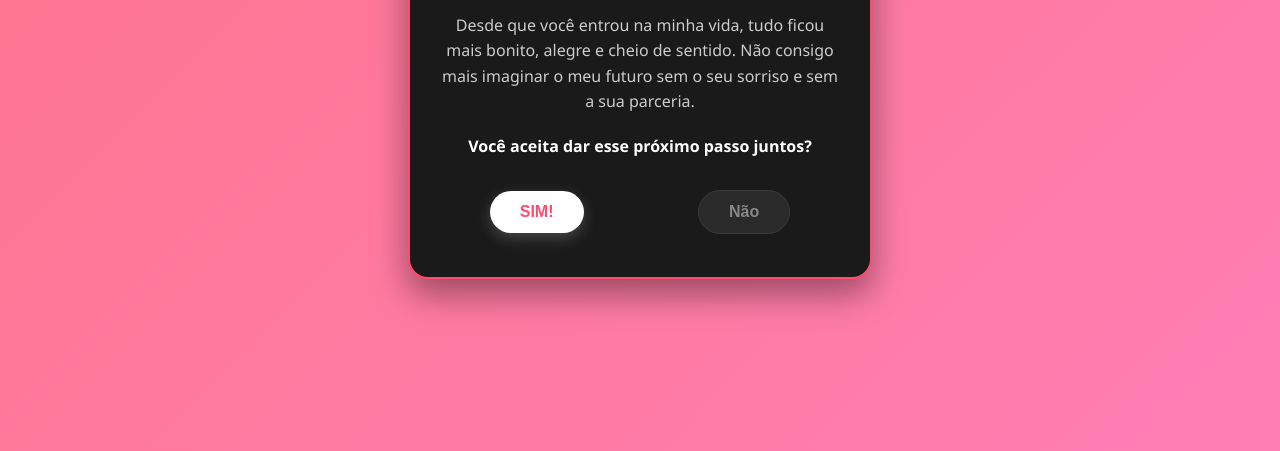
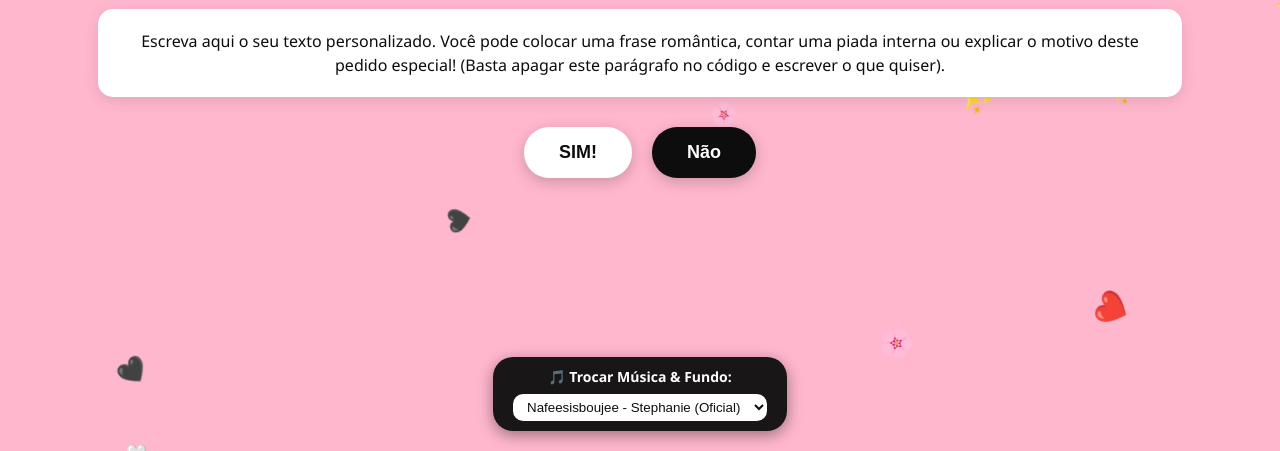
Before and after one commit to paulobjj20/pedid0, a plain HTML site: page index.html in a window 1280 px wide. Shown: the part 349-800 px from the top of the page. Drawn offline with Linux system fonts and the light colour scheme.

Commit message:
Update index.html

```diff
--- a/index.html
+++ b/index.html
@@ -3,208 +3,244 @@
 <head>
     <meta charset="UTF-8">
     <meta name="viewport" content="width=device-width, initial-scale=1.0">
-    <title>Tenho uma pergunta importante...</title>
+    <title>Pedido Especial</title>
     <style>
-        /* CONFIGURAÇÕES GLOBAIS (Fundo Rosa/Vermelho Romântico) */
+        /* 60% ROSA CLARO - Dominante no fundo da tela */
         body {
             margin: 0;
             padding: 0;
-            box-sizing: border-box;
-            font-family: 'Segoe UI', Tahoma, Geneva, Verdana, sans-serif;
-            background: linear-gradient(135deg, #ff758c 0%, #ff7eb3 100%);
+            width: 100vw;
             height: 100vh;
+            overflow: hidden;
             display: flex;
+            flex-direction: column;
             justify-content: center;
             align-items: center;
-            overflow: hidden;
+            font-family: 'Segoe UI', Tahoma, Geneva, Verdana, sans-serif;
+            background: #ffb7ce; /* Rosa claro marcante como cor dominante */
+            transition: background 1s ease;
         }
 
-        /* CARD PRINCIPAL (Preto Elegante conforme os comentários) */
-        .card-pedido {
-            background-color: #1a1a1a;
-            color: #ffffff;
-            padding: 40px 30px;
-            border-radius: 20px;
-            box-shadow: 0 15px 35px rgba(0, 0, 0, 0.4);
+        /* 30% PRETO - Título estrutural de forte impacto */
+        h1 {
+            color: #0d0d0d; /* Preto absoluto */
+            margin-bottom: 20px;
+            text-shadow: 1px 1px 3px rgba(255, 255, 255, 0.5);
             text-align: center;
-            max-width: 400px;
-            width: 90%;
-            border: 2px solid #ff4b6e;
-            position: relative;
             z-index: 10;
         }
 
-        /* Animação do Coração do Topo */
-        .coracao-topo {
-            font-size: 50px;
-            margin-bottom: 10px;
-            display: inline-block;
-            animation: pulsar 1.2s infinite;
+        /* 20% BRANCO - Espaço para o Texto Personalizado no Meio */
+        .texto-personalizado {
+            background-color: #ffffff; /* Branco */
+            color: #0d0d0d; /* Texto preto para legibilidade */
+            padding: 20px 30px;
+            border-radius: 15px;
+            max-width: 80%;
+            text-align: center;
+            font-size: 16px;
+            line-height: 1.5;
+            margin-bottom: 30px;
+            box-shadow: 0 4px 15px rgba(0, 0, 0, 0.1);
+            z-index: 10;
         }
 
-        h1 {
-            font-size: 26px;
-            color: #ff4b6e;
-            margin-bottom: 15px;
+        .botoes {
+            display: flex;
+            gap: 20px;
+            z-index: 10;
         }
 
-        .texto-pedido {
-            font-size: 16px;
-            line-height: 1.6;
-            color: #cccccc;
-            margin-bottom: 20px;
+        /* Botões de ação com alto contraste e SEM BORDAS */
+        button {
+            padding: 15px 35px;
+            font-size: 18px;
+            font-weight: bold;
+            border: none; /* Borda removida */
+            border-radius: 25px;
+            cursor: pointer;
+            transition: transform 0.2s, background-color 0.3s;
+            box-shadow: 0 4px 15px rgba(0, 0, 0, 0.2);
         }
 
-        /* Frase de Efeito em Branco */
-        .frase-efeito {
-            font-weight: bold;
-            font-size: 16px;
-            color: #ffffff;
-            margin-bottom: 30px;
+        #btnSim {
+            background-color: #ffffff; /* Branco */
+            color: #0d0d0d; /* Texto preto */
         }
 
-        /* Zona dos Botões */
-        .botoes-container {
-            display: flex;
-            justify-content: space-around;
-            align-items: center;
-            gap: 15px;
-            height: 50px;
-            position: relative;
+        #btnSim:hover {
+            transform: scale(1.1);
+            background-color: #e6e6e6;
         }
 
-        .btn {
-            padding: 12px 30px;
-            font-size: 16px;
-            font-weight: bold;
-            border-radius: 25px;
-            cursor: pointer;
-            border: none;
-            transition: transform 0.2s, background-color 0.2s;
+        #btnNao {
+            background-color: #0d0d0d; /* Preto */
+            color: #ffffff; /* Texto Branco */
         }
 
-        .btn:hover {
-            transform: scale(1.05);
+        /* Estilo para a chuva de elementos visuais */
+        .chuva-coracao {
+            position: fixed;
+            top: -50px;
+            pointer-events: none;
+            z-index: 1;
+            animation: cair linear forwards;
         }
 
-        /* Botão SIM (Destaque Branco) */
-        .btn-sim {
-            background-color: #ffffff;
-            color: #ff4b6e;
-            box-shadow: 0 5px 15px rgba(255, 255, 255, 0.2);
+        @keyframes cair {
+            to {
+                transform: translateY(105vh) rotate(360deg);
+            }
         }
 
-        .btn-sim:hover {
-            background-color: #ffe6eb;
+        /* Painel de Controle integrado SEM BORDAS (30% Preto / 20% Branco) */
+        .controle-midia {
+            position: fixed;
+            bottom: 20px;
+            background: rgba(13, 13, 13, 0.95); /* Preto */
+            border: none; /* Borda removida */
+            padding: 10px 20px;
+            border-radius: 20px;
+            box-shadow: 0 4px 15px rgba(0, 0, 0, 0.4);
+            display: flex;
+            flex-direction: column;
+            align-items: center;
+            gap: 8px;
+            z-index: 10;
         }
 
-        /* Botão NÃO (Preto Embutido) */
-        .btn-nao {
-            background-color: #2a2a2a;
-            color: #888888;
-            border: 1px solid #3a3a3a;
-            z-index: 1000;
+        .controle-midia label {
+            font-size: 14px;
+            color: #ffffff; /* Branco */
+            font-weight: bold;
         }
 
-        /* Animações Keyframes */
-        @keyframes pulsar {
-            0% { transform: scale(1); }
-            50% { transform: scale(1.15); }
-            100% { transform: scale(1); }
+        .controle-midia select {
+            padding: 5px 10px;
+            border-radius: 10px;
+            background-color: #ffffff; /* Branco */
+            color: #0d0d0d; /* Texto Preto */
+            border: none; /* Borda removida */
+            outline: none;
+            cursor: pointer;
+        }
+
+        #iframeMusica {
+            display: none;
         }
     </style>
 </head>
 <body>
 
-    <main class="card-pedido">
-        <div class="coracao-topo">❤️</div>
+    <h1>Quer namorar comigo? 😊</h1>
 
-        <div class="conteudo">
-            <h1>Você aceita namorar comigo?</h1>
+    <!-- ESPAÇO PARA SEU TEXTO PERSONALIZADO NO MEIO -->
+    <div class="texto-personalizado">
+        Escreva aqui o seu texto personalizado. Você pode colocar uma frase romântica,
+        contar uma piada interna ou explicar o motivo deste pedido especial!
+        (Basta apagar este parágrafo no código e escrever o que quiser).
+    </div>
 
-            <p class="texto-pedido">
-                Desde que você entrou na minha vida, tudo ficou mais bonito, alegre e cheio de sentido. Não consigo mais imaginar o meu futuro sem o seu sorriso e sem a sua parceria.
-            </p>
+    <div class="botoes">
+        <button id="btnSim">SIM!</button>
+        <button id="btnNao">Não</button>
+    </div>
 
-            <p class="frase-efeito">Você aceita dar esse próximo passo juntos?</p>
+    <!-- Seletor de Música atualizado com o Clipe Oficial de "Stephanie" -->
+    <div class="controle-midia">
+        <label for="seletorMusica">🎵 Trocar Música & Fundo:</label>
+        <select id="seletorMusica">
+            <option value="3elVQh4hz3M" data-bg="#ffb7ce">Nafeesisboujee - Stephanie (Oficial)</option>
+            <option value="Jf6t_G8T2g0" data-bg="#ffc0cb">Tema Rosa Claro</option>
+            <option value="3AtDnEC4zak" data-bg="#ffe4e1">Tema Rosa Névoa</option>
+            <option value="lYBUbBu4W08" data-bg="#ff99b4">Tema Rosa Intenso</option>
+        </select>
+    </div>
 
-            <div class="botoes-container">
-                <button class="btn btn-sim" id="btnSim">SIM!</button>
-                <button class="btn btn-nao" id="btnNao">Não</button>
-            </div>
-        </div>
-    </main>
+    <!-- Iframe configurado para tocar o clipe oficial automaticamente -->
+    <iframe id="iframeMusica" src="https://youtube.com" allow="autoplay"></iframe>
 
-    <!-- Integração do Firebase (Módulos) -->
-    <script type="module">
-        import { initializeApp } from "https://gstatic.com";
-        import { getFirestore, collection, addDoc, serverTimestamp } from "https://gstatic.com";
-
-        // =========================================================
-        // ATENÇÃO: SUBSTITUA OS DADOS ABAIXO PELOS DADOS DO SEU CONSOLE DO FIREBASE
-        // =========================================================
-        const firebaseConfig = {
-        apiKey: "AIzaSyBpHGHpD04EQBKsyd3lZrmFZHvQxja2kvA",
-        authDomain: "paulo-54b68.firebaseapp.com",
-        projectId: "paulo-54b68",
-        storageBucket: "paulo-54b68.firebasestorage.app",
-        messagingSenderId: "769204790192",
-        appId: "1:769204790192:web:b4cdc80f2c89289b7b6c75",
-        measurementId: "G-CPMD83PDB9"
-};
-
-        // Inicializa o Firebase e o Firestore
-        const app = initializeApp(firebaseConfig);
-        const db = getFirestore(app);
-
-        let contagemFugas = 0;
+    <script>
+        // --- 1. CONFIGURAÇÃO DOS BOTÕES ---
         const btnSim = document.getElementById('btnSim');
         const btnNao = document.getElementById('btnNao');
+        let contagemFugas = 0;
 
-        // Função para salvar a resposta no banco de dados
-        async function salvarResposta(resultado) {
-            try {
-                await addDoc(collection(db, "respostas_pedido"), {
-                    resposta: resultado,
-                    data: serverTimestamp()
-                });
-                console.log("Resposta salva com sucesso!");
-            } catch (error) {
-                console.error("Erro ao salvar no Firebase:", error);
-            }
-        }
-
-        // Evento de clique no SIM
-        btnSim.addEventListener('click', async () => {
-            alert("Ebaaaa! ❤️ Você me faz a pessoa mais feliz do mundo! Prometo te fazer muito feliz!");
-            await salvarResposta("SIM");
+        btnSim.addEventListener('click', () => {
+            alert('Aeeeee! Sabia que aceitaria! ❤️💍');
         });
 
-        // Evento de clique no NÃO
-        btnNao.addEventListener('click', async () => {
-            alert("Poxa... Que pena! 😢 Vou continuar torcendo por nós dois.");
-            await salvarResposta("NAO");
-        });
-
-        // Lógica de fuga do botão Não
-        btnNao.addEventListener('mouseover', () => {
+        function fugirBotao() {
             if (contagemFugas < 4) {
                 contagemFugas++;
-                const x = Math.random() * (window.innerWidth - btnNao.offsetWidth - 20);
-                const y = Math.random() * (window.innerHeight - btnNao.offsetHeight - 20);
+                const x = Math.random() * (window.innerWidth - btnNao.offsetWidth - 40) + 20;
+                const y = Math.random() * (window.innerHeight - btnNao.offsetHeight - 40) + 20;
 
                 btnNao.style.position = 'fixed';
                 btnNao.style.left = x + 'px';
                 btnNao.style.top = y + 'px';
             } else {
                 btnNao.style.position = 'static';
-                btnNao.style.cursor = 'pointer';
-                btnNao.style.backgroundColor = '#1f1f1f';
-                btnNao.style.color = '#444444';
-                btnNao.style.borderColor = '#2a2a2a';
+                btnNao.style.cursor = 'not-allowed';
+                btnNao.style.backgroundColor = '#555555';
+                btnNao.style.color = '#222222';
+                btnNao.style.opacity = '0.3';
             }
+        }
+
+        btnNao.addEventListener('mouseover', fugirBotao);
+        btnNao.addEventListener('touchstart', (e) => {
+            e.preventDefault();
+            fugirBotao();
         });
+
+        // --- 2. CONTROLE DA MÚSICA E MUDANÇA DE FUNDO ---
+        const seletorMusica = document.getElementById('seletorMusica');
+        const iframe = document.getElementById('iframeMusica');
+
+        seletorMusica.addEventListener('change', (e) => {
+            const videoId = e.target.value;
+            const opcaoSelecionada = e.target.options[e.target.selectedIndex];
+            const novoFundo = opcaoSelecionada.getAttribute('data-bg');
+
+            document.body.style.background = novoFundo;
+            iframe.src = `https://youtube.com{videoId}?enablejsapi=1&autoplay=1&mute=0&loop=1`;
+        });
+
+        function iniciarMusicaComSom() {
+            if (iframe && iframe.contentWindow) {
+                iframe.contentWindow.postMessage('{"event":"command","func":"unMute","args":""}', '');
+                iframe.contentWindow.postMessage('{"event":"command","func":"playVideo","args":""}', '');
+            }
+            window.removeEventListener('click', iniciarMusicaComSom);
+            window.removeEventListener('mousemove', iniciarMusicaComSom);
+            window.removeEventListener('touchstart', iniciarMusicaComSom);
+        }
+
+        window.addEventListener('click', iniciarMusicaComSom);
+        window.addEventListener('mousemove', iniciarMusicaComSom);
+        window.addEventListener('touchstart', iniciarMusicaComSom);
+
+        // --- 3. CHUVA DE ELEMENTOS (PRETO, BRANCO E ROSA) ---
+        function criarCoracao() {
+            const coracao = document.createElement('div');
+            coracao.classList.add('chuva-coracao');
+
+            const tipos = ['❤️', '🖤', '🤍', '✨', '🌸'];
+
+            coracao.innerText = tipos[Math.floor(Math.random() * tipos.length)];
+            coracao.style.left = Math.random() * 100 + "vw";
+            coracao.style.animationDuration = Math.random() * 3 + 3 + "s";
+            coracao.style.fontSize = Math.random() * 15 + 15 + "px";
+
+            document.body.appendChild(coracao);
+
+            setTimeout(() => {
+                coracao.remove();
+            }, 6000);
+        }
+
+        setInterval(criarCoracao, 300);
     </script>
-
 </body>
 </html>
```
